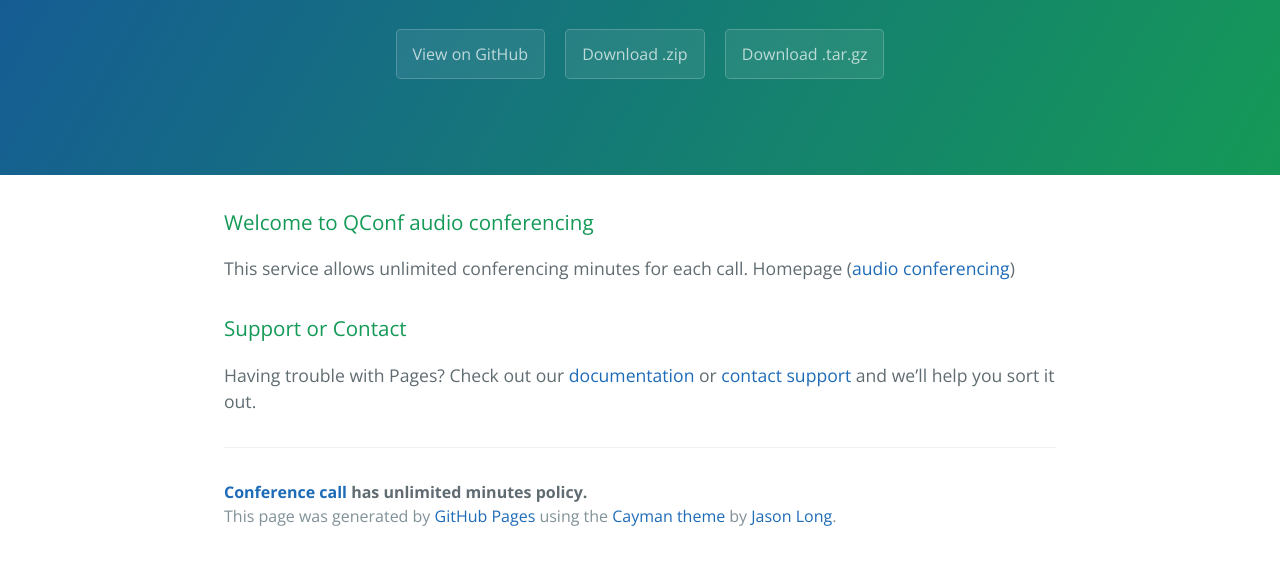
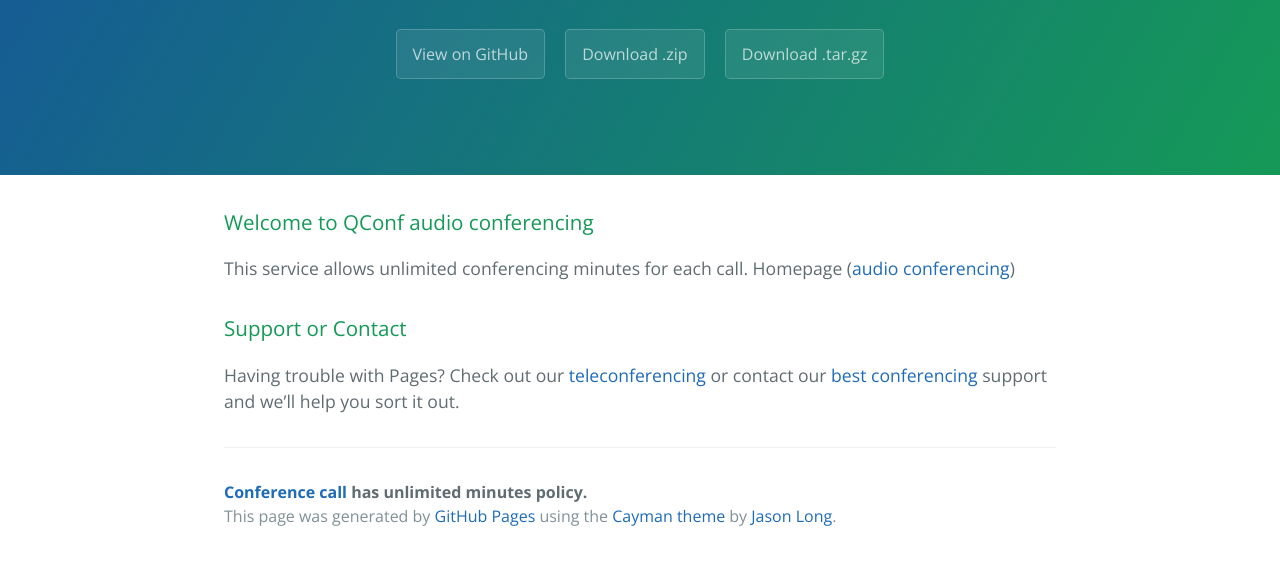
Before and after one commit to Manobela/ConferenceCall, a plain HTML site: page index.html in a window 1280 px wide. Shown: the part 208-772 px from the top of the page. Drawn offline with nearby package versions, Linux system fonts and the light colour scheme.

Commit message:
Update index.html

```diff
--- a/index.html
+++ b/index.html
@@ -27,7 +27,7 @@
 <h3>
 <a id="support-or-contact" class="anchor" href="#support-or-contact" aria-hidden="true"><span aria-hidden="true" class="octicon octicon-link"></span></a>Support or Contact</h3>
 
-<p>Having trouble with Pages? Check out our <a href="https://www.qconf.com/support">documentation</a> or <a href="https://wwww.qconf.com/contact">contact support</a> and we’ll help you sort it out.</p>
+<p>Having trouble with Pages? Check out our <a href="https://www.qconf.com/#features">teleconferencing</a> or contact our <a href="https://wwww.qconf.com/contact">best conferencing</a> support and we’ll help you sort it out.</p>
 
       <footer class="site-footer">
         <span class="site-footer-owner"><a href="https://github.com/Manobela/ConferenceCall">Conference call</a> has unlimited minutes policy.</span>
```
